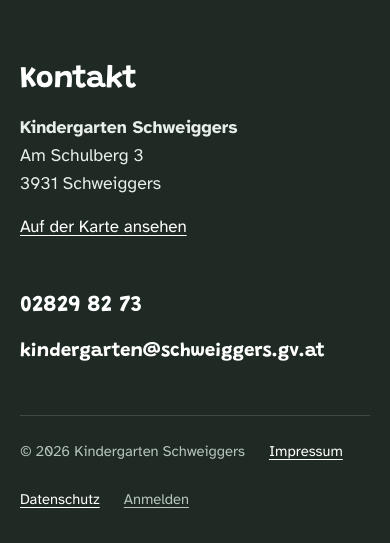
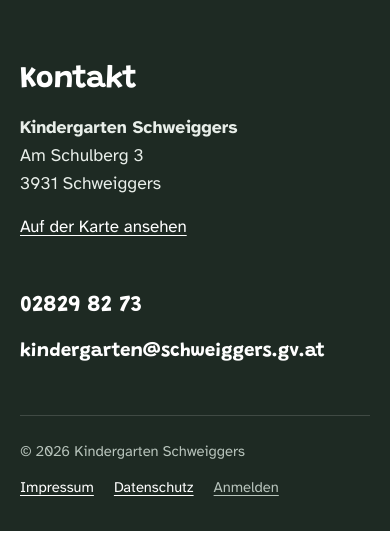
Before and after one commit to breichr/kiga-schweiggers, a PHP site: page /index.php?seite=impressum in a window 390 px wide. Shown: the part 630-1173 px from the top of the page. Run offline with PHP 8.4, Linux system fonts and the light colour scheme.

Commit message:
Fußzeile: Links am Handy gemeinsam in einer Zeile
Impressum, Datenschutz und Anmelden stehen jetzt in einer eigenen
Gruppe. Am Handy bildet sie eine Zeile unter dem Copyright-Hinweis,
statt dass Impressum neben dem Copyright landet; am Desktop bleibt
alles wie bisher.

Co-Authored-By: Claude Opus 5.5 <noreply@anthropic.com>
Claude-Session: https://claude.ai/code/session_01GumffxseEdXLdbPDTUGT9Z

```diff
--- a/assets/style.css
+++ b/assets/style.css
@@ -188,6 +188,7 @@ address { font-style: normal; font-size: 1.1rem; margin-bottom: 1rem; }
 .big-link { font-family: var(--display); font-weight: 700; font-size: clamp(1.4rem, 1rem + 1.6vw, 2.1rem); text-decoration: none; overflow-wrap: break-word; }
 .big-link:hover { color: var(--sun); }
 .footer-meta { display: flex; flex-wrap: wrap; gap: 1.5rem; margin-top: 3rem; padding-top: 1.5rem; border-top: 1px solid rgba(255,255,255,.15); font-size: .92rem; color: #b8c4bc; }
+.footer-links { display: flex; flex: 1; gap: 1.5rem; }
 .footer-meta .admin-link { margin-left: auto; color: #b8c4bc; }
 
 /* Impressum / Datenschutz */
@@ -222,6 +223,8 @@ address { font-style: normal; font-size: 1.1rem; margin-bottom: 1rem; }
   .timeline li { grid-template-columns: 1fr; gap: .2rem; padding-left: 2rem; }
   .timeline li::before { left: -1px; }
   .year { text-align: left; }
+  .footer-meta { gap: .75rem; }
+  .footer-links { flex-basis: 100%; gap: 1.25rem; }
   .footer-meta .admin-link { margin-left: 0; }
 }
 
--- a/index.php
+++ b/index.php
@@ -331,9 +331,11 @@ $v = @filemtime(__DIR__ . '/assets/style.css') ?: 1;
   </div>
   <div class="wrap footer-meta">
     <span>© <?= date('Y') ?> <?= e($name) ?></span>
-    <a href="?seite=impressum">Impressum</a>
-    <a href="?seite=datenschutz">Datenschutz</a>
-    <a href="admin/" class="admin-link">Anmelden</a>
+    <span class="footer-links">
+      <a href="?seite=impressum">Impressum</a>
+      <a href="?seite=datenschutz">Datenschutz</a>
+      <a href="admin/" class="admin-link">Anmelden</a>
+    </span>
   </div>
 </footer>
 
```
